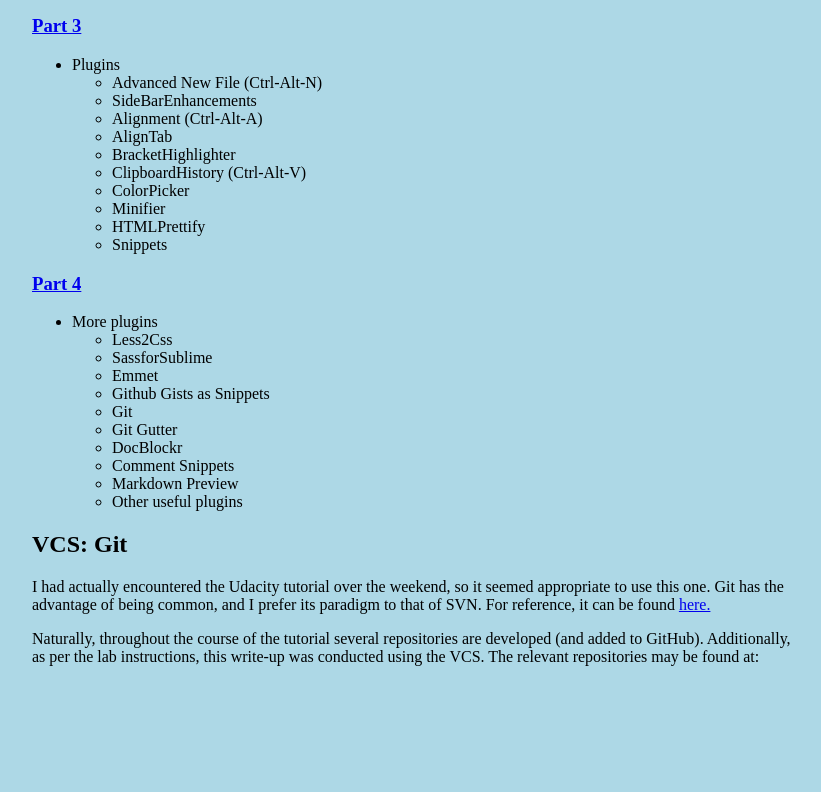
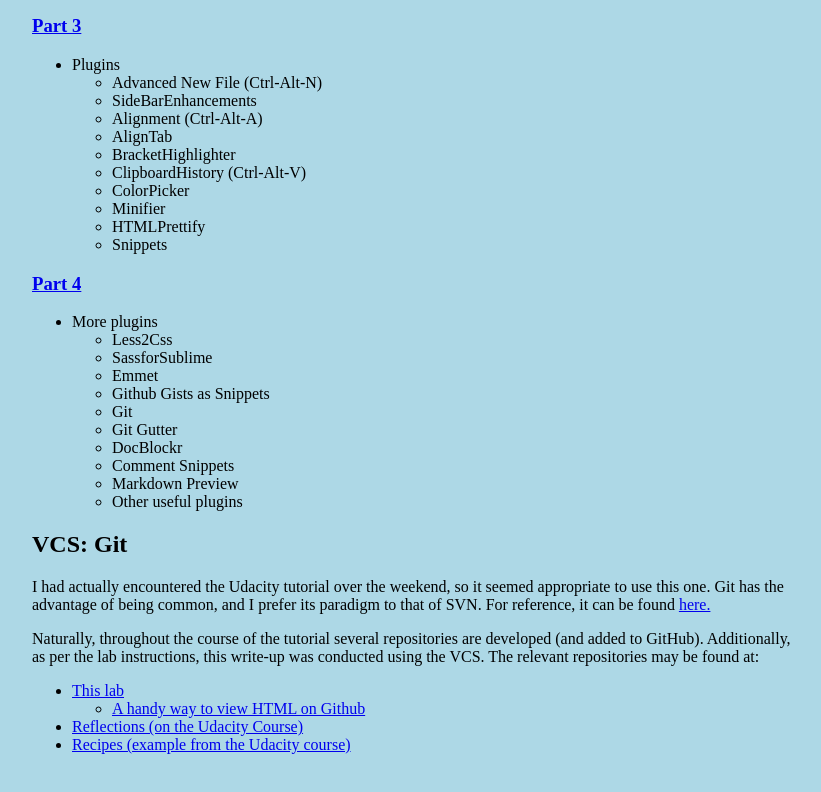
Before and after one commit to jdurtka/csci305_htmllab, a plain HTML site: page index.html in a window 1280 px wide. Shown: the part 875-1667 px from the top of the page, without its empty margins (72-893 px from the left). Before the commit the page ends 1605 px from the top, so only its background shows below. Drawn offline with Linux system fonts and the light colour scheme.

Commit message:
Commit All

```diff
--- a/index.html
+++ b/index.html
@@ -1,3 +1,8 @@
+<!-- 	James Durtka
+	CSCI 305
+	Spring 2017
+	HTML Lab -->
+
 <!DOCTYPE html>
 <html lang="en">
 <head>
@@ -84,7 +89,15 @@
 
 		<p>I had actually encountered the Udacity tutorial over the weekend, so it seemed appropriate to use this one. Git has the advantage of being common, and I prefer its paradigm to that of SVN. For reference, it can be found <a href="https://www.udacity.com/course/how-to-use-git-and-github--ud775">here.</a></p>
 
-		<p>Naturally, throughout the course of the tutorial several repositories are developed (and added to GitHub). Additionally, as per the lab instructions, this write-up was conducted using the VCS. The relevant repositories may be found at:</p>
+		<p>Naturally, throughout the course of the tutorial several repositories are developed (and added to GitHub). Additionally, as per the lab instructions, this write-up was conducted using the VCS. The relevant repositories may be found at:
+		<ul>
+			<li><a href="https://github.com/jdurtka/csci305_htmllab">This lab</a><ul>
+				<li><a href="http://htmlpreview.github.io/?https://github.com/jdurtka/csci305_htmllab/blob/master/index.html">A handy way to view HTML on Github</a></li>
+			</ul></li>
+			<li><a href="https://github.com/jdurtka/reflections">Reflections (on the Udacity Course)</a></li>
+			<li><a href="https://github.com/jdurtka/recipes">Recipes (example from the Udacity course)</a></li>
+		</ul>
+		</p>
 
 	</div>
 </body>
--- a/style.css
+++ b/style.css
@@ -1,3 +1,8 @@
+/* 	James Durtka
+	CSCI 305
+	Spring 2017
+	HTML Lab */
+
 body {
 	background-color: lightblue;
 }
```
